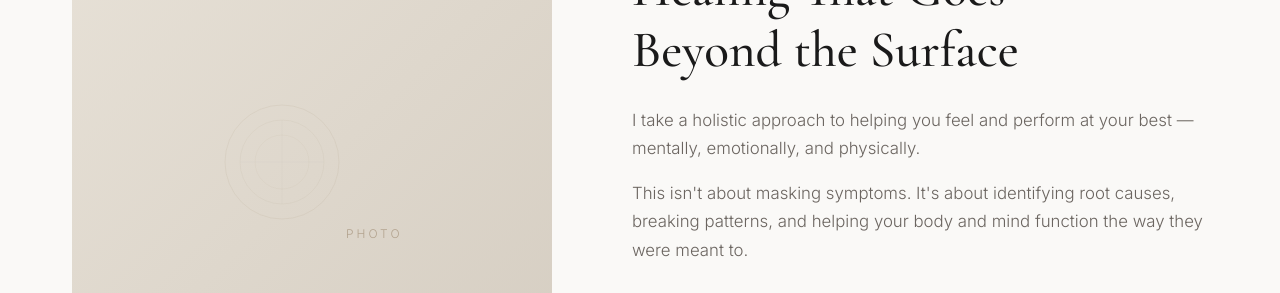
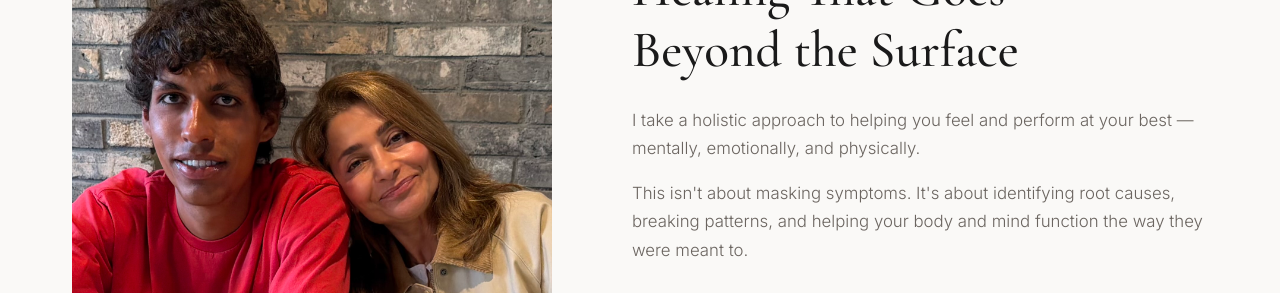
Before and after one commit to sliheetnicolas-tech/natshealing, a plain HTML site: page index.html in a window 1280 px wide. Shown: the part 1022-1315 px from the top of the page. Drawn offline with nearby package versions, Linux system fonts and the light colour scheme.

Commit message:
Add about photo to replace placeholder

```diff
--- a/index.html
+++ b/index.html
@@ -59,15 +59,7 @@
       <div class="about-grid">
         <div class="about-image">
           <div class="about-image-inner">
-            <div class="about-image-placeholder">
-              <svg viewBox="0 0 200 200" fill="none" xmlns="http://www.w3.org/2000/svg">
-                <circle cx="100" cy="100" r="95" stroke="currentColor" stroke-width="0.5" opacity="0.3"/>
-                <circle cx="100" cy="100" r="70" stroke="currentColor" stroke-width="0.5" opacity="0.2"/>
-                <circle cx="100" cy="100" r="45" stroke="currentColor" stroke-width="0.5" opacity="0.15"/>
-                <path d="M100 30 L100 170 M30 100 L170 100" stroke="currentColor" stroke-width="0.3" opacity="0.15"/>
-              </svg>
-              <span class="about-image-text">Photo</span>
-            </div>
+            <img src="about-photo.jpeg" alt="Nat's Healing" class="about-photo">
           </div>
           <div class="about-accent"></div>
         </div>
--- a/style.css
+++ b/style.css
@@ -61,10 +61,8 @@ h1, h2, h3, h4 { font-family: 'Cormorant Garamond', serif; font-weight: 500; lin
 /* ===== ABOUT ===== */
 .about-grid { display: grid; grid-template-columns: 1fr 1.2fr; gap: 5rem; align-items: center; }
 .about-image { position: relative; }
-.about-image-inner { aspect-ratio: 4/5; border-radius: 12px; overflow: hidden; background: linear-gradient(135deg, #e8e2d8, #d4ccc0); display: flex; align-items: center; justify-content: center; }
-.about-image-placeholder { color: #8b7355; text-align: center; padding: 2rem; }
-.about-image-placeholder svg { width: 120px; height: 120px; margin: 0 auto 1rem; }
-.about-image-text { font-size: 0.75rem; text-transform: uppercase; letter-spacing: 3px; opacity: 0.5; }
+.about-image-inner { aspect-ratio: 4/5; border-radius: 12px; overflow: hidden; background: linear-gradient(135deg, #e8e2d8, #d4ccc0); }
+.about-photo { width: 100%; height: 100%; object-fit: cover; }
 .about-accent { position: absolute; top: -20px; right: -20px; width: 120px; height: 120px; border: 1px solid #c4b69c; border-radius: 50%; opacity: 0.3; }
 .about-text p { color: #6b6560; margin-bottom: 1rem; font-size: 1.05rem; }
 .about-highlight { font-family: 'Cormorant Garamond', serif; font-size: 1.3rem; color: #1a1a1a !important; font-style: italic; border-left: 2px solid #c4b69c; padding-left: 1.5rem; margin: 2rem 0 !important; line-height: 1.6; }
```
Also changed, not shown: about-photo.jpeg (added).
